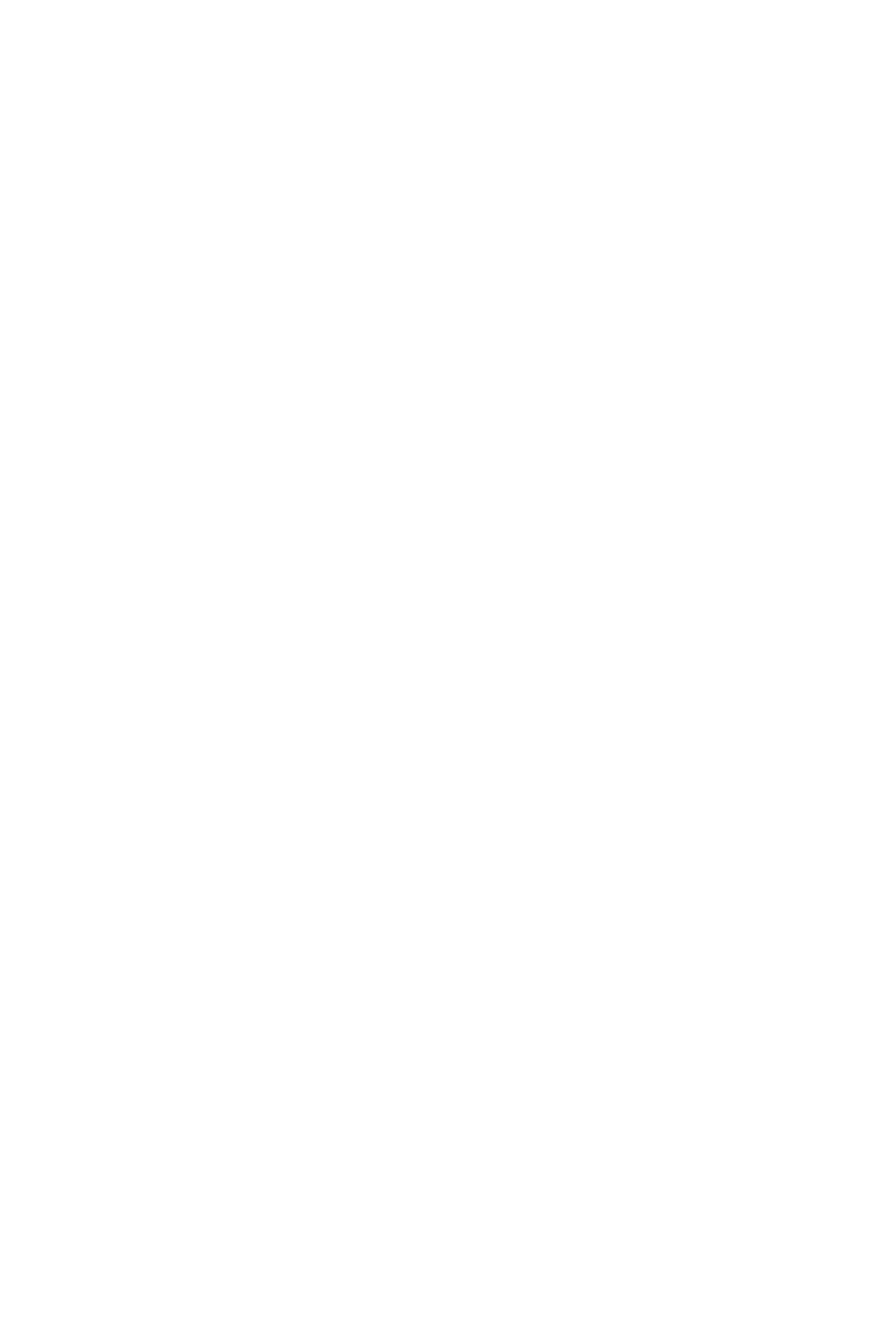
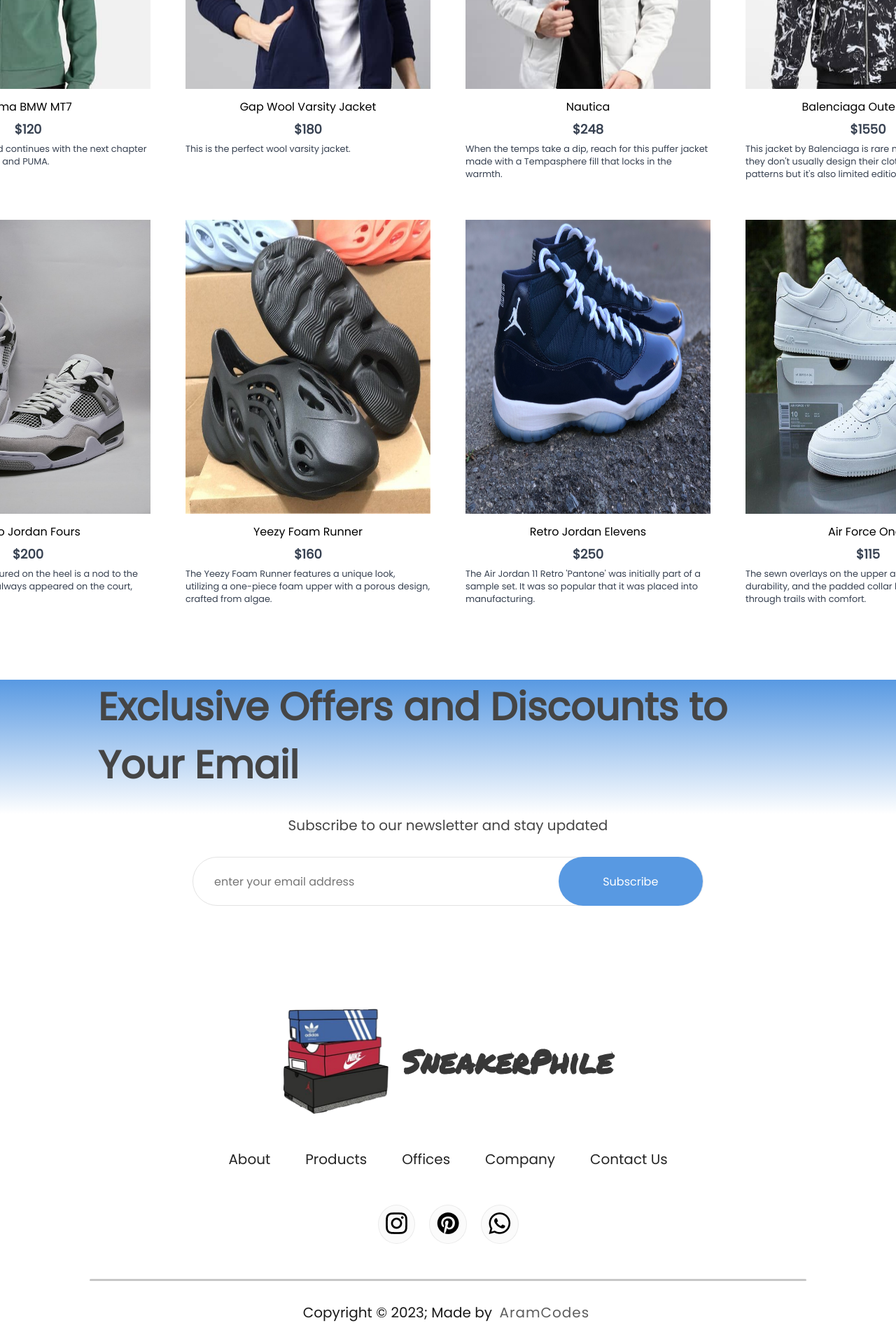
Before and after one commit to AramCodes/sneaker-phile, a React (Vite) app: page / in a window 1280 px wide. Shown: the part 2686-4606 px from the top of the page at 70% size. Before the commit the page ends 2355 px from the top, so only its background shows below. Built offline with nearby package versions, Linux system fonts and the light colour scheme.

Commit message:
homepage and footer complete

```diff
--- a/src/App.jsx
+++ b/src/App.jsx
@@ -8,6 +8,8 @@
 import Cart from "./pages/Cart/Cart"
 import LoginSignup from "./pages/LoginSignUp/LoginSignup"
 import Product from "./pages/Product/Product"
+import Footer from "./components/Footer/Footer"
+
 
 function App() {
 
@@ -32,6 +34,7 @@
 
 
         </Routes>
+        <Footer />
       </BrowserRouter>
     </>
   )
--- a/src/assets/new_collections.js
+++ b/src/assets/new_collections.js
@@ -1,6 +1,6 @@
 import p1_img from "./images/jackets/Puma.png";
 import p2_img from "./images/jackets/Nautica.png";
-import p3_img from "./images/shoes/RetroJordanFours3.jpg";
+import p3_img from "./images/shoes/RetroJordanFours2.jpg";
 import p4_img from "./images/shoes/AirForceOnes3.jpg";
 import p5_img from "./images/jackets/Balenciaga.png";
 import p6_img from "./images/shoes/YeezyFoamRunner.jpg";
@@ -16,7 +16,7 @@
     quantity: 0,
     inventory: 25,
     image:p1_img,
-    description: "The tradition of speed continues with the next chapter of BMW M Motorsport and PUMA. The BMW M Motorsport Street collection is"
+    description: "The tradition of speed continues with the next chapter of BMW M Motorsport and PUMA."
   },
   {
     id:23,
@@ -34,7 +34,7 @@
     quantity: 0,
     inventory: 7,
     image:p2_img,
-    description:"When the temps take a dip, reach for this puffer jacket made with a Tempasphere fill that locks in the warmth. Designed with a drawcord hood and hem, this jacket is complete with multiple pockets and our J-class icon at the front."
+    description:"When the temps take a dip, reach for this puffer jacket made with a Tempasphere fill that locks in the warmth."
   },
   {
     id:22,
@@ -43,7 +43,7 @@
     quantity: 0,
     inventory: 7,
     image:p5_img,
-    description:"This rare jacket by Balenciaga is not only rare because, they don't ussually design their cloths with much patterns but also they realeased only 1200"
+    description:"This jacket by Balenciaga is rare not only because, they don't usually design their cloths with much patterns but it's also limited edition"
   },
   {
     id:13,
@@ -52,7 +52,7 @@
     quantity: 0,
     inventory: 5,
     image:p3_img,
-    description:"Released in 1989, the Air Jordan 4 was the first global release of the franchise, and the first shoe in the line to feature its signature “over-molded” mesh. Another notable feature on the Air Jordan 4 OGs was the Nike Air logo featured on the heel, a nod to the way Jordan himself always appeared on the court, defying gravity."
+    description:"The Nike Air logo featured on the heel is a nod to the way Jordan himself always appeared on the court, defying gravity."
   },
   {
     id:20,
@@ -61,7 +61,7 @@
     quantity: 0,
     inventory: 7,
     image:p6_img,
-    description:"The Yeezy Foam Runner features a unique look, utilizing a one-piece foam upper with a porous design, crafted from environmentally friendly algae. Kanye West and adidas unleashed a lifestyle slip-on with no shoelaces, arriving in many different colorways."
+    description:"The Yeezy Foam Runner features a unique look, utilizing a one-piece foam upper with a porous design, crafted from algae."
   },
   {
     id:10,
@@ -70,7 +70,8 @@
     quantity: 0,
     inventory: 3,
     image:p8_img,
-    description:"The Air Jordan 11 Retro 'Pantone' was initially presented as part of a sample set. It was so popular that it was placed into manufacturing by Nike in 2014. This colorway fell alongside a similarly hued version of the Air Jordan 29 as part of a dual shoe Christmas release called the 'Ultimate Gift of Flight Pack."
+    description:"The Air Jordan 11 Retro 'Pantone' was initially part of a sample set. It was so popular that it was placed into manufacturing."
+
   },
   {
     id:3,
@@ -79,7 +80,7 @@
     quantity: 0,
     inventory: 7,
     image:p4_img,
-    description:"Let the radiance lives on in the Nike Air Force 1 '07 LE. Putting a fresh spin on B-ball silhouettes, these OG shoes perfect the things you know best. The stitched overlays on the upper add heritage style, durability, and support, while the padded collar lets you blaze through trails with soft comfort. Plus, the perforations on the toe aid the ventilation you need throughout the day. Highlighting bold colors, the legendary Nike Air Force 1 '07 LE adds just the right amount of flash to make you shine."
+    description:"The sewn overlays on the upper add heritage style, durability, and the padded collar lets you blaze through trails with comfort."
   },
 ];
 
--- /dev/null
+++ b/src/components/Footer/Footer.css
@@ -0,0 +1,77 @@
+.footer {
+    display: flex;
+    flex-direction: column;
+    justify-content: center;
+    align-items: center;
+    gap: 50px;
+}
+
+.footer-logo {
+    display: flex;
+    align-items: center;
+    gap: 20px;
+}
+
+.footer-logo-img {
+    width: 150px;
+    height: 150px;
+}
+
+.footer-logo p {
+    color: #383838;
+    font-size: 2.875rem;
+    font-weight: 700;
+    font-family: "Permanent Marker", sans-serif;
+}
+
+.footer-links {
+    list-style: none;
+    display: flex;
+    gap: 50px;
+    color: #252525;
+    font-size: 1.25rem;
+}
+
+.footer-links li {
+    cursor: pointer;
+}
+
+.footer-social-icons {
+    display: flex;
+    gap: 20px;
+}
+
+.footer-icon-container {
+    padding: 10px;
+    padding-bottom: 6px;
+    background: #fbfbfb;
+    border: 1px solid #ebebeb;
+    border-radius: 50%;
+    cursor: pointer;
+}
+
+.footer-copyright {
+    display: flex;
+    flex-direction: column;
+    align-items: center;
+    gap: 30px;
+    width: 100%;
+    margin-bottom: 30px;
+    color: #1a1a1a;
+    font-size: 1.25rem;
+}
+
+.footer-copyright hr {
+    width: 80%;
+    border: none;
+    border-radius: 10px;
+    height: 3px;
+    background: #c7c7c7;
+}
+
+.designer {
+    opacity: 0.7;
+    letter-spacing: 1px;
+    font-weight: 400;
+    margin: 0 5px;
+}
--- /dev/null
+++ b/src/components/Footer/Footer.jsx
@@ -0,0 +1,48 @@
+import React from 'react'
+import './Footer.css'
+import footerLogo from '../../assets/images/logo.png'
+import instagramIcon from '../../assets/images/instagram_icon.png'
+import pinterestIcon from '../../assets/images/pinterest_icon.png'
+import whatsappIcon from '../../assets/images/whatsapp_icon.png'
+
+
+const Footer = () => {
+  return (
+    <div className='footer'>
+        <div className='footer-logo'>
+            <img src={footerLogo} alt="SneakerPhile's Logo" className='footer-logo-img' />
+            <p>SneakerPhile</p>
+        </div>
+        <ul className="footer-links">
+            <li>About</li>
+            <li>Products</li>
+            <li>Offices</li>
+            <li>Company</li>
+            <li>Contact Us</li>
+        </ul>
+
+        <div className="footer-social-icons">
+
+            <div className="footer-icon-container">
+                <img src={instagramIcon} alt="our Instgram account" />
+            </div>
+
+            <div className="footer-icon-container">
+                <img src={pinterestIcon} alt="our Pinterest account" />
+            </div>
+
+            <div className="footer-icon-container">
+                <img src={whatsappIcon} alt="our Whats App account" />
+            </div>
+
+        </div>
+
+        <div className="footer-copyright">
+            <hr />
+            <p>Copyright &copy; 2023; Made by <span class="designer">AramCodes</span></p>
+        </div>
+    </div>
+  )
+}
+
+export default Footer
--- a/src/components/Item/Item.css
+++ b/src/components/Item/Item.css
@@ -20,3 +20,7 @@
     font-size: 1.125rem;
     font-weight: 600;
 }
+
+.desc {
+    color: #374151;
+}
--- a/src/components/Item/Item.jsx
+++ b/src/components/Item/Item.jsx
@@ -3,17 +3,16 @@
 
 const Item = (props) => {
 
-  console.log(props)
-
   return (
     <div className='item'>
         <img src={props.image} alt={`picture of ${props.name}`} className='popular-item-image'/>
-        <p>{props.name}</p>
+        <p className='prod-name'>{props.name}</p>
         <div className='item-price'>
             <div className='price'>
                 {`$${props.price}`}
             </div>
         </div>
+        {props.description && <p className='desc'>{props.description}</p>}
     </div>
   )
 }
--- a/src/components/NewCollections/NewCollections.css
+++ b/src/components/NewCollections/NewCollections.css
@@ -0,0 +1,51 @@
+* {
+    user-select: none;
+}
+
+.new-collections {
+    display: flex;
+    flex-direction: column;
+    align-items: center;
+    gap: 10px;
+    margin-bottom: 100px;
+}
+
+.new-collections h1 {
+    color: #171717;
+    font-size: 3.125rem;
+    font-weight: 600;
+}
+
+.new-collections hr {
+    width: 300px;
+    height: 6px;
+    border-radius: 10px;
+    background-color: #252525;
+}
+
+.collections {
+    display: grid;
+    grid-template-columns: repeat(4, 1fr);
+    margin-top: 50px;
+    gap: 50px;
+}
+
+.prod-name {
+    text-align: center;
+}
+
+
+.desc {
+    font-size: .80rem;
+}
+
+.popular-item-image {
+    width: 100%;
+    height: 420px;
+}
+
+.popular .item {
+    border: 2px solid black;
+    border-radius: 5px;
+    width: 355px;
+}
--- a/src/components/NewCollections/NewCollections.jsx
+++ b/src/components/NewCollections/NewCollections.jsx
@@ -21,7 +21,9 @@
         <h1>New Collection</h1>
         <hr />
 
-        <div className="collections"></div>
+        <div className="collections">
+            {collection}
+        </div>
     </div>
   )
 }
--- /dev/null
+++ b/src/components/NewsLetter/NewsLetter.css
@@ -0,0 +1,61 @@
+.newsletter {
+    width: 100%;
+    height: 40vh;
+    display: flex;
+    flex-direction: column;
+    justify-content: center;
+    align-items: center;
+    background: linear-gradient(180deg,#5899E2, #FFFFFF 60%);
+    margin: auto;
+    padding: 0 140px;
+    margin-bottom: 150px;
+    gap: 30px;
+}
+
+.newsletter h1 {
+    color: #454545;
+    font-size: 3.4375rem;
+    font-weight: 600;
+}
+
+.newsletter p {
+    color: #454545;
+    font-size: 1.25rem;
+}
+
+.newsletter div {
+    display: flex;
+    align-items: center;
+    border-radius: 80px;
+    justify-content: space-between;
+    background: #fff;
+    width: 730px;
+    height: 70px;
+    border: 1px solid #e3e3e3;
+}
+
+.newsletter input {
+    width: 500px;
+    margin-left: 30px;
+    border: none;
+    outline: none;
+    color: #616161;
+    font-family: Poppins;
+    font-size: 1rem;
+}
+
+.newsletter div button {
+    width: 210px;
+    height: 70px;
+    border-radius: 80px;
+    background: #5899E2;
+    color: #fff;
+    font-size: 1rem;
+    cursor: pointer;
+    border: none;
+    transition: transform .3s ease-in-out;
+}
+
+.newsletter div button:hover {
+    transform: scale(1.1);
+}
--- /dev/null
+++ b/src/components/NewsLetter/NewsLetter.jsx
@@ -0,0 +1,18 @@
+import React from 'react'
+import './NewsLetter.css'
+
+const NewsLetter = () => {
+  return (
+    <div className='newsletter'>
+        <h1>Exclusive Offers and Discounts to Your Email</h1>
+        <p>Subscribe to our newsletter and stay updated</p>
+
+        <div>
+            <input type="email" placeholder='enter your email address'/>
+            <button>Subscribe</button>
+        </div>
+    </div>
+  )
+}
+
+export default NewsLetter
--- a/src/pages/Main/Main.jsx
+++ b/src/pages/Main/Main.jsx
@@ -3,6 +3,8 @@
 import Popular from '../../components/Popular/Popular'
 import Offers from '../../components/Offers/Offers'
 import NewCollections from '../../components/NewCollections/NewCollections'
+import NewsLetter from '../../components/NewsLetter/NewsLetter'
+
 
 const Main = () => {
   return (
@@ -11,6 +13,7 @@
       <Popular />
       <Offers />
       <NewCollections />
+      <NewsLetter />
     </div>
   )
 }
```
Also changed, not shown: src/assets/images/pinterest_icon.png (added).
